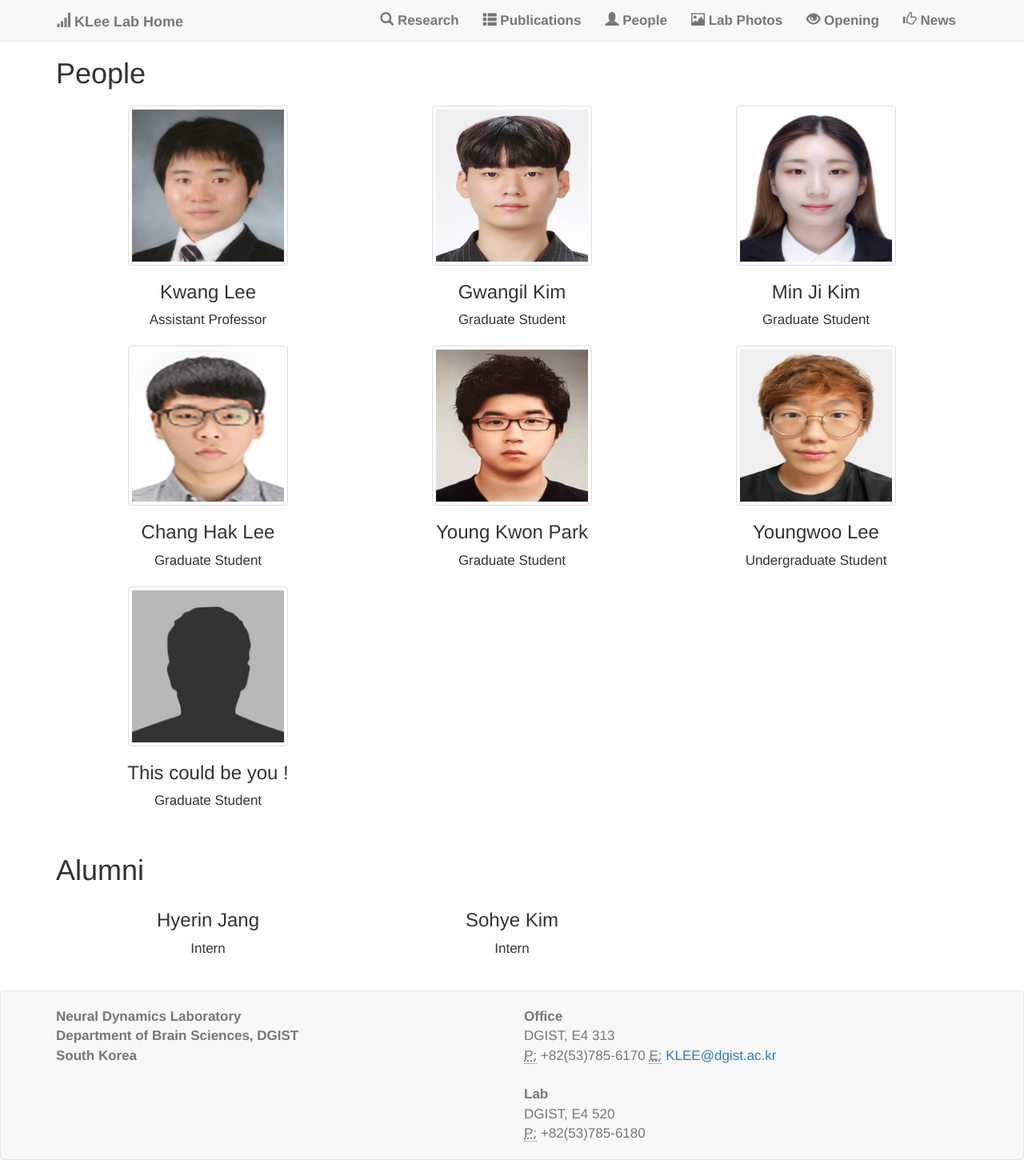
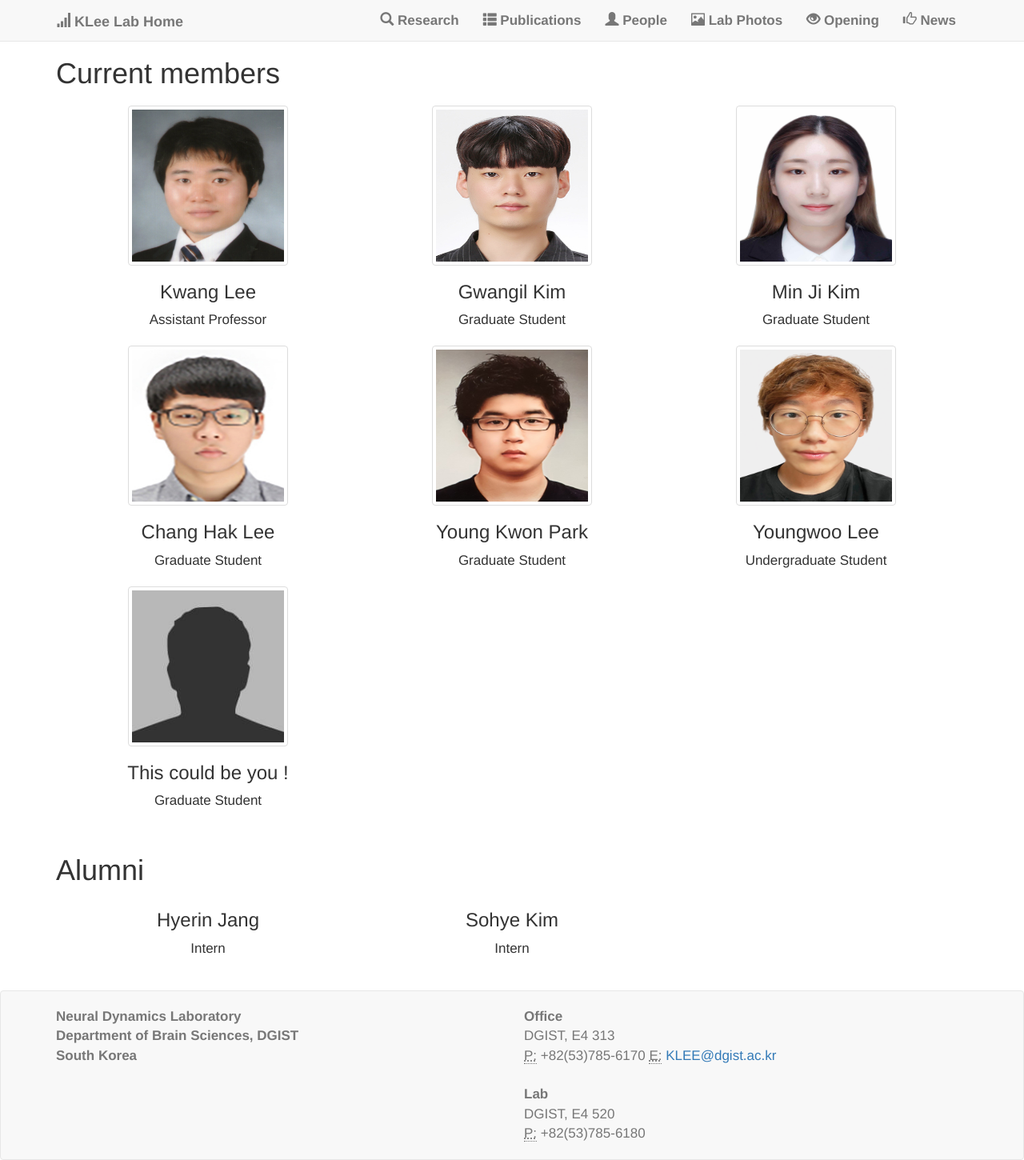
Before and after one commit to kleelab/kleelab.github.io, a Jekyll site: the page built from people.html, in a window 1280 px wide. Shown: the whole page at 80% size. Built offline with Jekyll 4.4.1, drawn with Linux system fonts in a browser that asks for light colours; nearby versions of some CDN libraries; a style sheet for code colours, icons or effects is not loaded.

Commit message:
Update people.html

```diff
--- a/people.html
+++ b/people.html
@@ -5,7 +5,7 @@ layout: default
 <div class="people">
     <div class="container">
 
-        <h1 class="people">People</h1>
+        <h1 class="people">Current members</h1>
 
         {% for person in site.data.people %}
 
@@ -24,7 +24,7 @@ layout: default
 
       <div class="container">
 
-        <h1 class="alumni">Alumni</h1>
+        <h1 class="Former member">Alumni</h1>
        {% for person in site.data.alumni %}
          <div class="person col-md-4 col-sm-6 col-xs-12">
 
```
